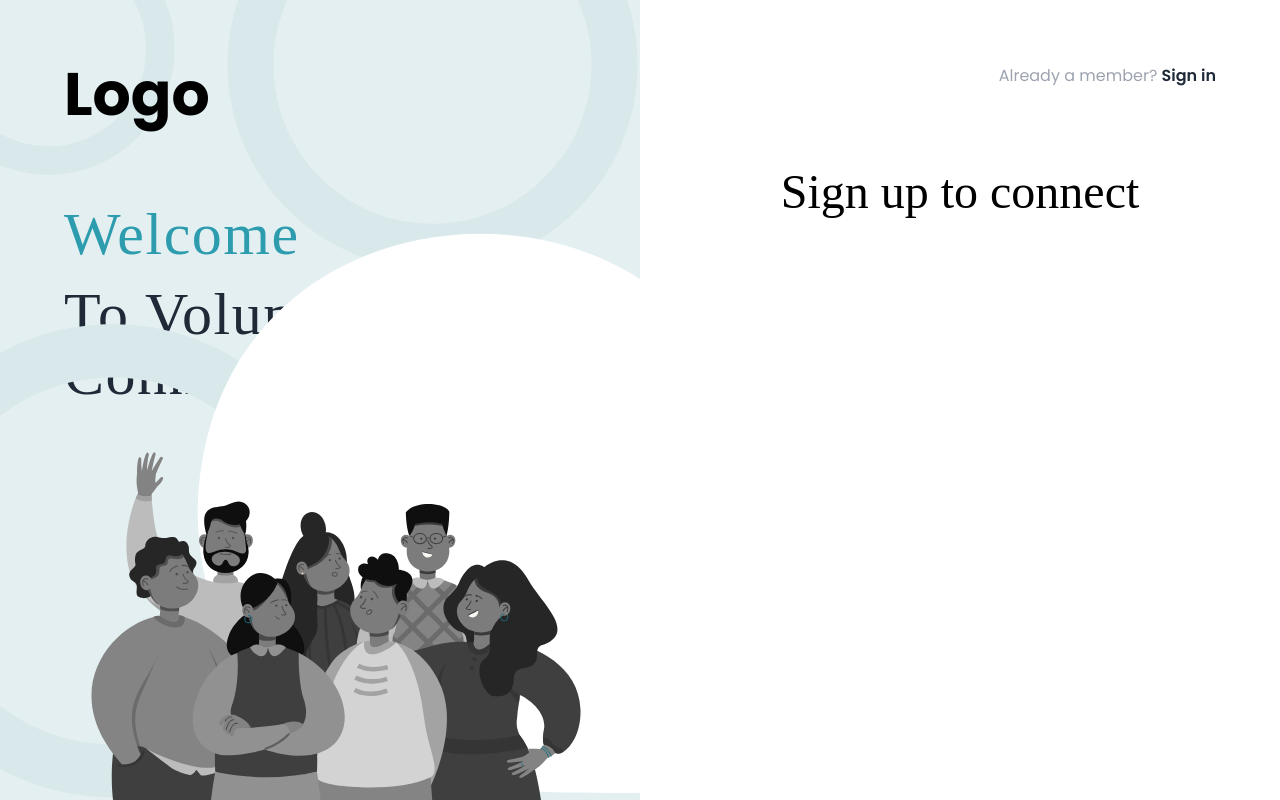
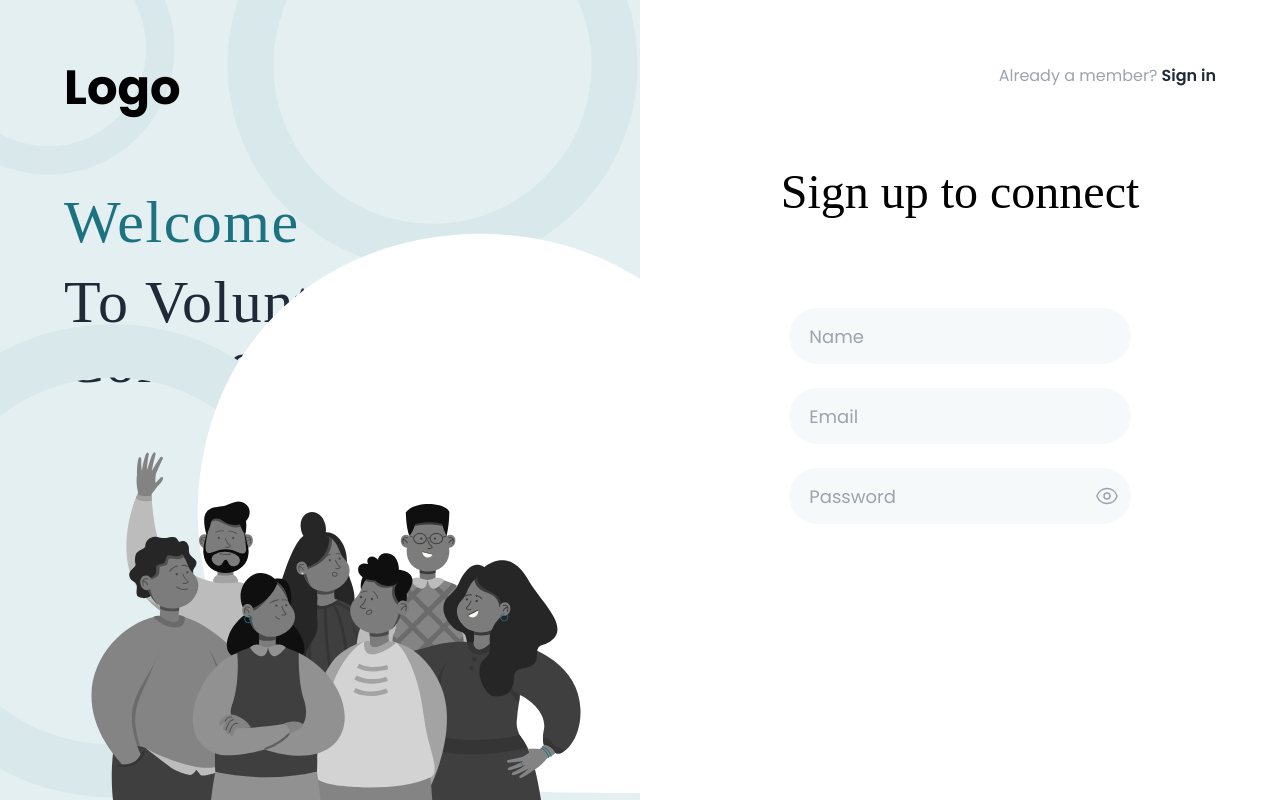
Before and after one commit to Yidu-xSkript/volunteer_connect, a React (Create React App) app in the folder frontend/: page /signup in a window 1280 px wide. Built offline with nearby package versions, Linux system fonts and the light colour scheme; a web font is replaced by a local one.

Commit message:
input component + majority of auth design (layout) complete

```diff
--- a/frontend/src/components/form/input.js
+++ b/frontend/src/components/form/input.js
@@ -1,5 +1,11 @@
-const input = () => (
-    <></>
+const input = ({ type="text", placeholder, icon, required=false }) => (
+    <div className="relative w-2/3">
+        {/* <div class="absolute inset-y-0 left-0 flex items-center pl-3 pointer-events-none">
+            <svg aria-hidden="true" class="w-5 h-5 text-gray-500 dark:text-gray-400" fill="none" stroke="currentColor" viewBox="0 0 24 24" xmlns="http://www.w3.org/2000/svg"><path stroke-linecap="round" stroke-linejoin="round" stroke-width="2" d="M21 21l-6-6m2-5a7 7 0 11-14 0 7 7 0 0114 0z"></path></svg>
+        </div> */}
+        <input className="rounded-full h-14 my-3 text-lg duration-150 focus:bg-white focus:shadow-md focus:outline-none focus:ring focus:ring-[#1C7280] w-full p-5 bg-[#F5F9F9]" type={type} placeholder={placeholder} required={required} />
+        {icon && <ic>{icon}</ic>}
+    </div>
 );
 
 export default input;
--- a/frontend/src/pages/signup/index.js
+++ b/frontend/src/pages/signup/index.js
@@ -2,7 +2,17 @@
 import afr from '../../assets/afr-vc.svg'
 import authCircle from '../../assets/vc-auth-circle-1.svg'
 import authCircleWhite from '../../assets/auth-circle-white.svg'
-const signup = () => (
+import { Link } from "react-router-dom";
+import Input from '../../components/form/input';
+import { EyeIcon, EyeSlashIcon } from '@heroicons/react/24/outline';
+import { useState } from 'react';
+
+function Signup() {
+  const [passwordVisibility, setPasswordVisibility] = useState("password")
+  const handlePasswordVisibility = () => {
+    setPasswordVisibility(passwordVisibility === "password" ? "text" : "password")
+  }
+  return (
     <>
       <div className='flex z-0'>
         <div className='bg-[#E3EFF1] w-1/2 h-full absolute top-0 bottom-0 p-16'>
@@ -11,23 +21,31 @@ const signup = () => (
           <img src={authCircle} className="w-[26rem] z-0 absolute -top-36 right-0 pointer-events-none select-none" alt="circle-bg" />
           <img src={authCircle} className="w-[30rem] z-0 absolute bottom-0 -left-32 pointer-events-none select-none" alt="circle-bg" />
           <img src={authCircleWhite} className="w-[36rem] z-0 absolute bottom-0 -right-32 pointer-events-none select-none" alt="circle-bg" />
-        <h1 className="text-6xl font-bold z-10 relative">Logo</h1>
+          <h1 className="text-5xl font-bold z-10 relative">Logo</h1>
           <div className='mt-20'>
-          <h1 className='text-[#2D9CAE] font-heading text-6xl tracking-wide'>Welcome</h1>
+            <h1 className='text-[#1C7280] font-heading text-6xl tracking-wide'>Welcome</h1>
             <h1 className='text-gray-800 font-heading text-6xl tracking-wide mt-5'>To Volunteer Connect</h1>
           </div>
           <img src={afr} className="w-[85%] absolute bottom-0 pointer-events-none select-none" alt="signup-vc-img" />
         </div>
         <div className='w-1/2 h-full'></div>
         <div className='w-1/2 h-full p-16'>
-        <p className='text-gray-400 text-right'>Already a member? <a href={`/login`} className="font-semibold text-gray-800">Sign in</a></p>
-        <div className="mt-20">
-          <h1 className="font-heading text-5xl text-center">Sign up to connect</h1>
-          {/* Input */}
+          <p className='text-gray-400 text-right'>Already a member? <Link to='/login' className="font-semibold text-gray-800">Sign in</Link></p>
+          <div className="mt-20 flex flex-col items-center justify-center">
+            <h1 className="font-heading text-5xl text-center mb-20">Sign up to connect</h1>
+            <Input type={"text"} placeholder={"Name"} />
+            <Input type={"email"} placeholder={"Email"} />
+            <Input type={passwordVisibility} placeholder={"Password"} icon={
+              <div className="absolute inset-y-0 right-0 flex items-center pr-3 cursor-pointer" onClick={handlePasswordVisibility}>
+                {passwordVisibility === "password" ?<EyeIcon className='w-6 hover:text-gray-700 text-gray-400 duration-150' /> : <EyeSlashIcon className='w-6 hover:text-gray-700 text-gray-400 duration-150' />}
+              </div>
+            } />
+            {/* <Input type={"password"} placeholder={"Password"} /> */}
           </div>
         </div>
       </div>
     </>
   );
+};
 
-export default signup;
+export default Signup;
```
Lines whose indentation alone changed are shown as unchanged.
